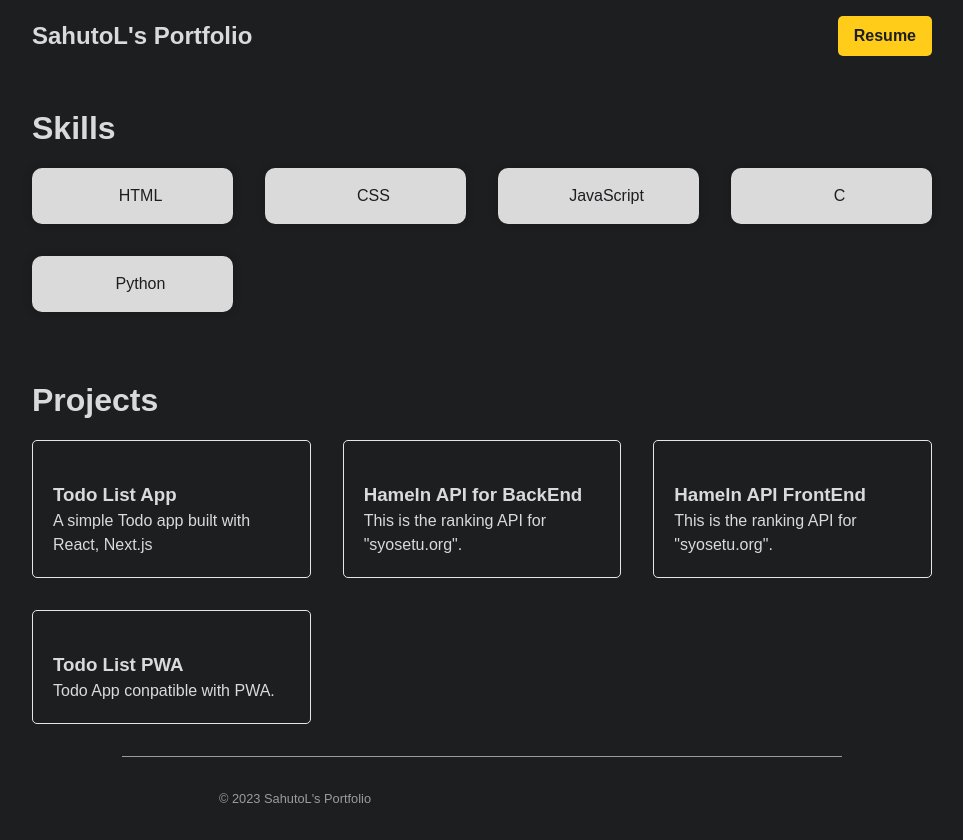
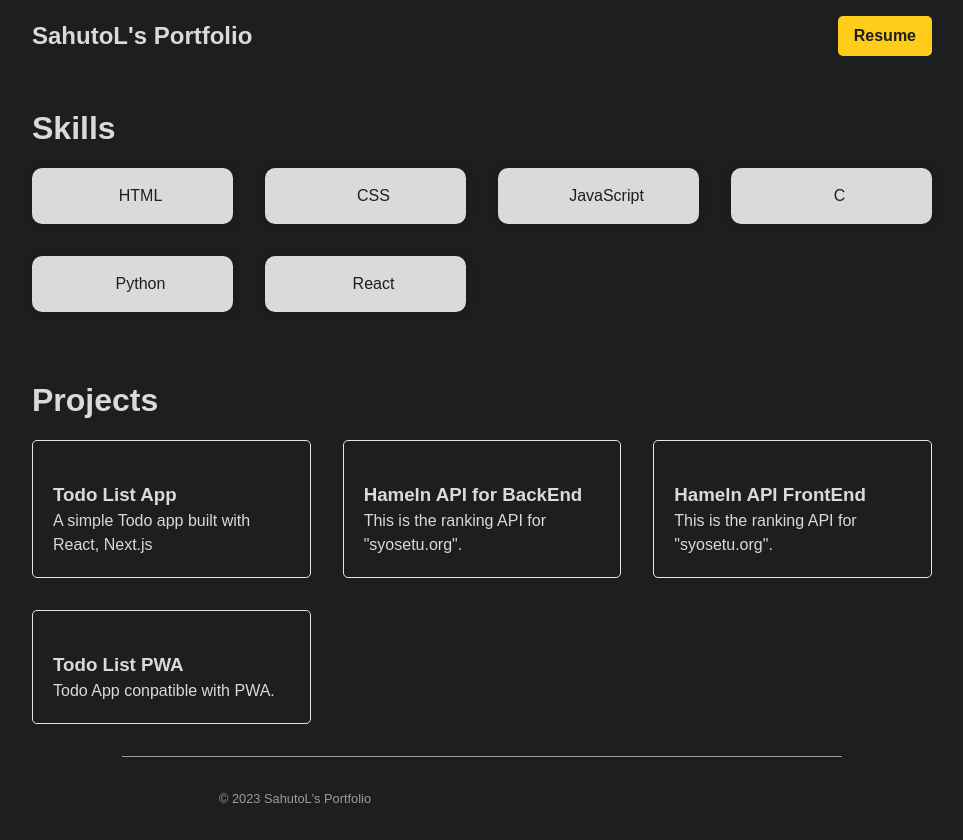
Before and after one commit to SahutoL/portfolio, a Next.js app: page / in a window 1280 px wide. Shown: the whole page, without its empty margins (158-1121 px from the left). Built offline with nearby package versions, Linux system fonts and the light colour scheme.

Commit message:
Update Skills.jsx

```diff
--- a/src/components/Skills.jsx
+++ b/src/components/Skills.jsx
@@ -23,6 +23,10 @@ const Skills = () => {
           <i className="fa-brands fa-python python-icon"></i>
           <p>Python</p>
         </div>
+        <div className="skill-card react">
+          <i className="fa-brands fa-react react-icon"></i>
+          <p>React</p>
+        </div>
       </div>
     </div>
   )
```
